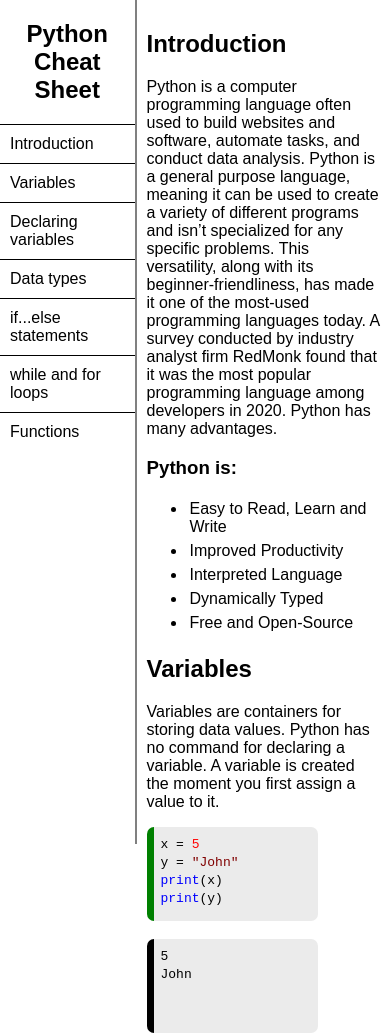
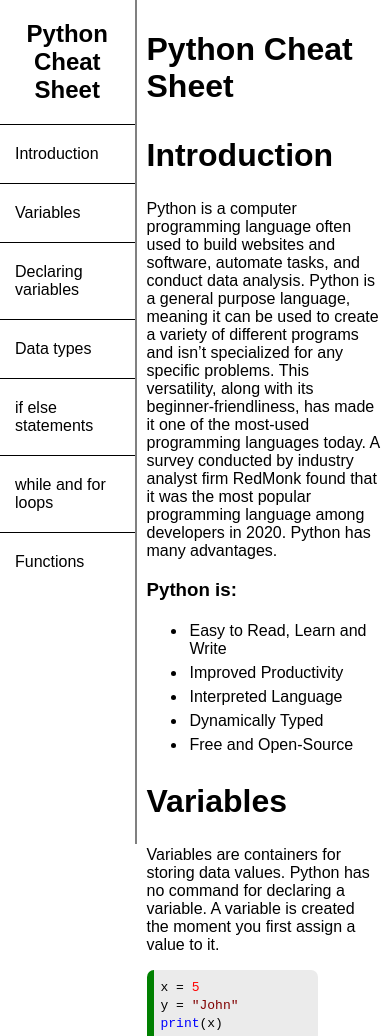
Before and after one commit to Lachy-Dauth/Python-cheat-sheet, a plain HTML site: page index.html in a window 390 px wide. Shown: the top 1036 px of the page. Drawn offline with Linux system fonts and the light colour scheme.

Commit message:
format for FCC

```diff
--- a/index.html
+++ b/index.html
@@ -8,21 +8,23 @@
   <link rel="stylesheet" href="./style.css">
 </head>
 <body>
-  <header>
-    <h1>Python Cheat Sheet</h1>
-    <nav>
-      <a href="#Introduction" class="nav-link">Introduction</a>
-      <a href="#Variables" class="nav-link">Variables</a>
-      <a href="#Declaring-variables" class="nav-link">Declaring variables</a>
-      <a href="#Data-types" class="nav-link">Data types</a>
-      <a href="#if-else-statement" class="nav-link">if...else statements</a>
-      <a href="#loops" class="nav-link">while and for loops</a>
-      <a href="#Functions" class="nav-link">Functions</a>
-    </nav>
-  </header>
-  <main>
-    <div id="Introduction">
-      <h2>Introduction</h2>
+  <nav id="navbar">
+    <header id="nav-header">Python Cheat Sheet</header>
+    <a href="#Introduction" class="nav-link">Introduction</a>
+    <a href="#Variables" class="nav-link">Variables</a>
+    <a href="#Declaring_variables" class="nav-link">Declaring variables</a>
+    <a href="#Data_types" class="nav-link">Data types</a>
+    <a href="#if_else_statements" class="nav-link">if else statements</a>
+    <a href="#while_and_for_loops" class="nav-link">while and for loops</a>
+    <a href="#Functions" class="nav-link">Functions</a>
+  </nav>
+  <main id="main-doc">
+    <h1>
+      Python Cheat Sheet
+    </h1>
+
+    <section class="main-section" id="Introduction">
+      <header>Introduction</header>
       <p>Python is a computer programming language often used to build websites and software, automate tasks, and conduct data analysis. Python is a general purpose language, meaning it can be used to create a variety of different programs and isn’t specialized for any specific problems. This versatility, along with its beginner-friendliness, has made it one of the most-used programming languages today. A survey conducted by industry analyst firm RedMonk found that it was the most popular programming language among developers in 2020. Python has many advantages.</p>
       <section>
         <h3>Python is: </h3>
@@ -34,9 +36,10 @@
           <li>Free and Open-Source</li>
         </ul>
       </section>
-    </div>
-    <div id="Variables">
-      <h2>Variables</h2>
+    </section>
+
+    <section class="main-section" id="Variables">
+      <header>Variables</header>
       <p>Variables are containers for storing data values. Python has no command for declaring a variable. A variable is created the moment you first assign a value to it.</p>
       <div class="code-div">
         <code>
@@ -53,9 +56,10 @@
           John
         </code>
       </div>
-    </div>
-    <div id="Declaring-variables">
-      <h2>Declaring variables</h2>
+    </section>
+
+    <section class="main-section" id="Declaring_variables">
+      <header>Declaring variables</header>
       <p>Variables do not need to be declared with any particular type, and can even change type after they have been set.</p>
       <div class="code-div">
       <code>
@@ -72,9 +76,10 @@
           Sally
         </code>
       </div>
-    </div>
-    <div id="Data-types">
-      <h2>Data types</h2>
+    </section>
+
+    <section class="main-section" id="Data_types">
+      <header>Data types</header>
       <p>An attribute of data which tells the compiler or interpreter how the programmer intends to use the data.</p>
       <section>
         <h3>Some Data types are:</h3>
@@ -86,9 +91,10 @@
           <li>Float</li>
         </ul>
       </section>
-    </div>
-    <div id="if-else-statement">
-      <h2>if...else statements</h2>
+    </section>
+
+    <section class="main-section" id="if_else_statements">
+      <header>if else statements</header>
       <section>
         <h3>Python supports the usual logical conditions from mathematics:</h3>
         <ul>
@@ -98,9 +104,11 @@
           <li>Less than: <code class="code-sin">a <= b</code></li>
         </ul>
       </section>
-    </div>
-    <div id="loops">
-      <h2>while and for loops</h2>
+    </section>
+
+    <section class="main-section" id="while_and_for_loops">
+      <header>while and for loops</header>
+      <p>Loops are bit of code that run other code untill a condition is met</p>
       <section>
         <h3>Python has two primitive loop commands:</h3>
         <ul>
@@ -112,18 +120,21 @@
       <p>With the <code class="code-sin">while</code> loop we can execute a set of statements as long as a condition is true.</p>
       <h3>The for loop</h3>
       <p>A <code class="code-sin">for</code> loop is used for iterating over a sequence (that is either a list, a tuple, a dictionary, a set, or a string).</p>
-    </div>
-    <div id="Functions">
-      <h2>Functions</h2>
-      In Python a function is defined using the <code class="code-sin">def</code> keyword:
-      <br><br>
+      <p>Loops can be exited using <code class="code-sin">break</code>.</p>
+    </section>
+
+    <section class="main-section" id="Functions">
+      <header>Functions</header>
+      <p>In Python a function is defined using the <code class="code-sin">def</code> keyword:</p>
+      <br>
       <div class="code-div">
         <code>
           <code style="color: blue;">def</code> my_function: <br>
           &emsp;&emsp;<code style="color: blue;">print</code>(<code style="color: maroon;">"Hello from a function"</code>)
         </code>
       </div>
-    </div>
+      <p>There are many great uses for functions. They can reduce repetition in code and make it easier to read</p>
+    </section>
   </main>
   <footer>
     follow me on <a href="https://github.com/Lachy-Dauth" id="git-link">GitHub</a>
--- a/style.css
+++ b/style.css
@@ -35,6 +35,22 @@ main {
 }
 
 header {
+  font-size: 2rem;
+  padding: 10px 0px;
+  margin: 0px;
+  font-weight: 550;
+}
+
+#nav-header {
+  margin: 10px;
+  padding: 10px 0px;
+  font-size: 1.5rem;
+  text-align: center;
+}
+
+#navbar {
+  display: flex;
+  flex-direction: column;
   box-sizing: border-box;
   grid-area: nav;
   position: fixed;
@@ -43,18 +59,6 @@ header {
   height: 100%;
   border-right: 2px solid grey;
   z-index: 999;
-}
-
-h1 {
-  margin: 10px;
-  padding: 10px 0px;
-  font-size: 1.5rem;
-  text-align: center;
-}
-
-nav {
-  display: flex;
-  flex-direction: column;
 }
 
 .nav-link {
@@ -111,3 +115,33 @@ li {
   padding: 2px 5px;
   border-radius: 2px;
 }
+
+@media (max-width: 500px) {
+  .nav-link {
+    color: black;
+    text-decoration: none;
+    border-top: 1px solid black;
+    padding: 20px 15px;
+    padding-right: 0px;
+    font-size: 1rem;
+    background-color: rgb(255, 255, 255);
+    transition-timing-function: ease-in-out;
+    transition-property: background-color, padding;
+    transition-duration: 0.1s;
+  }
+
+  .nav-link:hover {
+    padding: 20px 15px;
+    padding-right: 0px;
+    transition-property: background-color, padding;
+    transition-duration: 0.1s;
+  }
+
+  .nav-link:active {
+    padding: 20px 20px;
+    padding-right: 0px;
+    background-color: rgb(255, 255, 255);
+    transition-property: background-color, padding;
+    transition-duration: 0.05s;
+  }
+}
```
